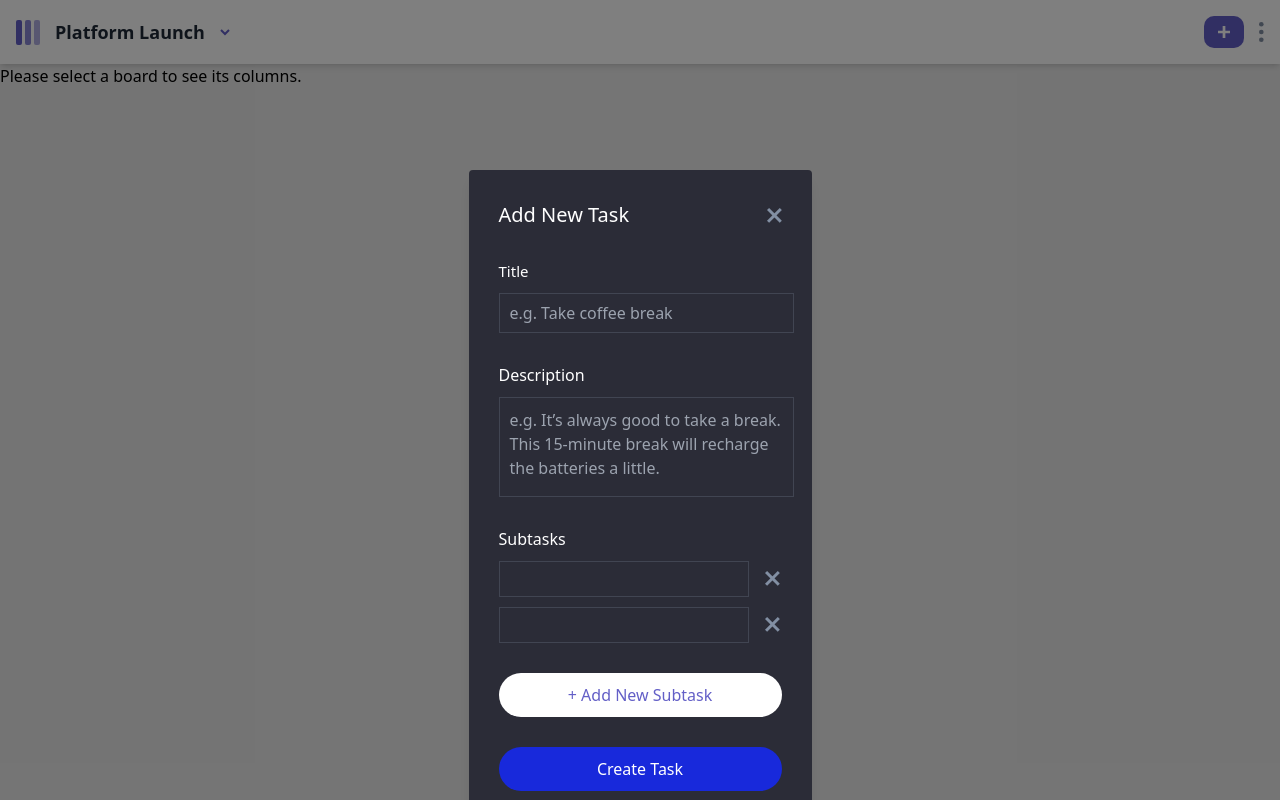
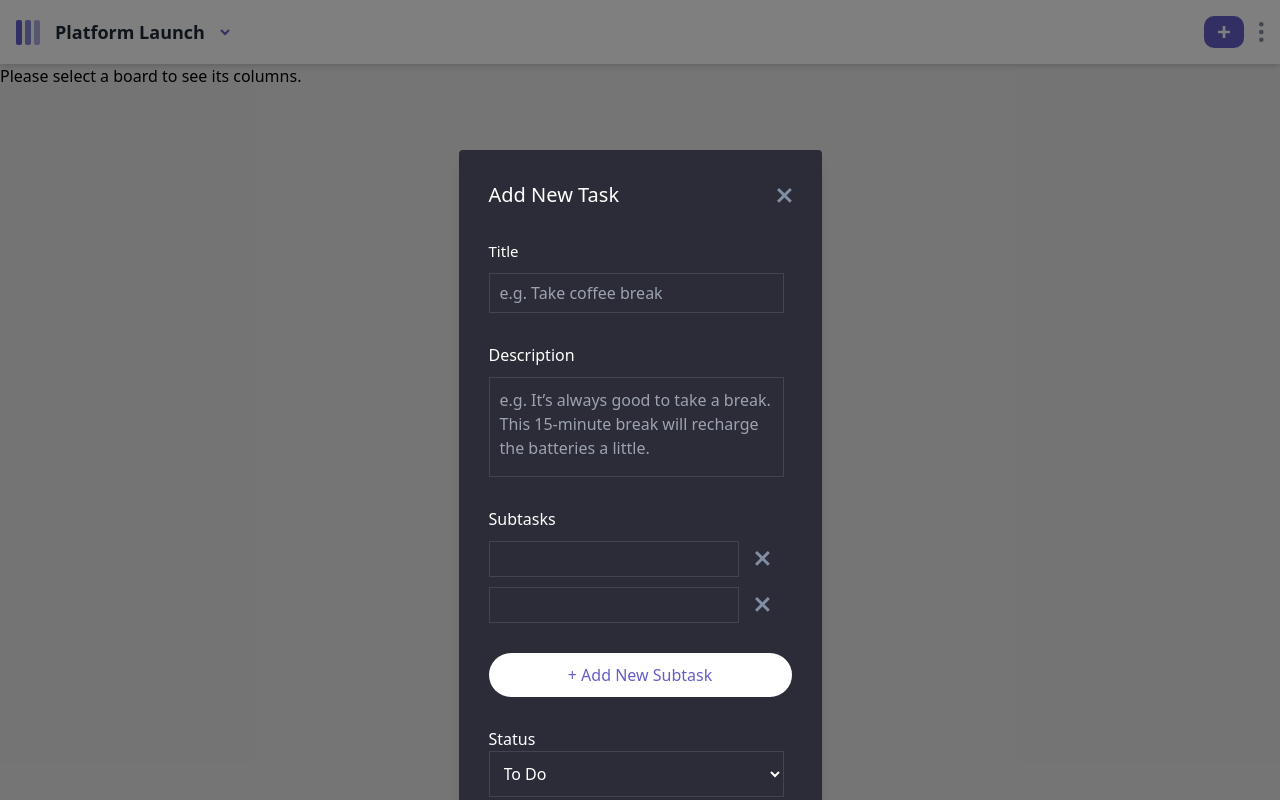
Before and after one commit to gia-grigalashvili/kanban-task-management-web-app, a React (Vite) app: page / in a window 1280 px wide. Both pictures are taken after a click on the element 1224 px from the left and 32 px from the top of the page. Built offline with nearby package versions, Linux system fonts and the light colour scheme.

Commit message:
make change colors

```diff
--- a/src/components/Header.tsx
+++ b/src/components/Header.tsx
@@ -101,7 +101,7 @@ export default function Header({ onSelectBoard }) {
 
       {showAddTaskForm && (
         <div className="fixed inset-0 flex items-center justify-center bg-black bg-opacity-50">
-          <div className="bg-[#2B2C37] flex flex-col mt-[200px] gap-[30px] text-white p-[30px] w-[343px] h-[660px] rounded shadow-lg relative overflow-y-auto">
+          <div className="bg-[#2B2C37] flex flex-col mt-[200px] gap-[30px] text-white p-[30px] w-[363px] h-[700px] rounded shadow-lg relative overflow-y-auto">
             {" "}
             {/* Add overflow-y-auto here */}
             <div className="flex items-center justify-between">
@@ -150,6 +150,14 @@ export default function Header({ onSelectBoard }) {
             <button className="bg-[#ffff] cursor-pointer p-[10px] rounded-[30px]">
               <h1 className="text-[#635FC7]">+ Add New Subtask</h1>
             </button>
+            <div>
+              <h1>Status</h1>
+              <select className="w-[295px]  h-[50px ] bg-[#b4acac] p-[10px] border bg-transparent border-[#828FA340] text-white">
+                <option value="todo">To Do</option>
+                <option value="doing">Doing</option>
+                <option value="done">Done</option>
+              </select>
+            </div>
             <button className="bg-[#1829db] cursor-pointer p-[10px] rounded-[30px]">
               Create Task
             </button>
--- a/src/components/Pages.tsx
+++ b/src/components/Pages.tsx
@@ -23,9 +23,24 @@ export default function Pages({ selectedBoard }) {
         {Array.isArray(columns) && columns.length > 0 ? (
           columns.map((column, columnIndex) => (
             <div key={columnIndex}>
-              <h2 className="font-semibold mb-4 text-lg">
-                {column.name} ({column.tasks?.length || 0})
-              </h2>
+              <div className="flex gap-[20px]  justify-center items-center ">
+                <div
+                  className="w-[15px] h-[15px] rounded-[50%]"
+                  style={{
+                    backgroundColor:
+                      column.name.toLowerCase() === "todo"
+                        ? "#49C4E5"
+                        : column.name.toLowerCase() === "done"
+                        ? "#67E2AE"
+                        : column.name.toLowerCase() === "doing"
+                        ? "#8471F2"
+                        : "#5a2d2d",
+                  }}
+                ></div>
+                <h2 className="font-semibold mb-4 text-lg">
+                  {column.name} ({column.tasks?.length || 0})
+                </h2>
+              </div>
 
               <div>
                 {Array.isArray(column.tasks) && column.tasks.length > 0 ? (
@@ -59,13 +74,26 @@ export default function Pages({ selectedBoard }) {
       </div>
 
       {/* Conditionally render the small div when showMessage is true */}
-      {/* {showMessage && (
-        <div className="fixed inset-0 flex items-center justify-center bg-black bg-opacity-50">
-          <div className="bg-[#fffff]">
-            <h1>hello</h1>
+      {showMessage && (
+        <div className="fixed inset-0 flex items-center  justify-center bg-black bg-opacity-50">
+          <div className="bg-[#FFFFFF] rounded  w-[343px] p-[15px] ">
+            <h1>Add New Board</h1>
+            <div className="flex flex-col gap-[10px]">
+              <h1 className="text-[15px]">Board Name</h1>
+              <input
+                className="w-[295px] h-[40px] p-[10px] border bg-transparent border-[#828FA340]"
+                type="text"
+              />
+            </div>
+            <div className="flex flex-col gap-[10px]">
+              <h1>Board Columns</h1>
+              <div>
+                <input type="text" />
+              </div>
+            </div>
           </div>
         </div>
-      )} */}
+      )}
     </div>
   );
 }
--- a/src/index.css
+++ b/src/index.css
@@ -2,6 +2,11 @@
 @tailwind components;
 @tailwind utilities;
 
+* {
+  margin: 0;
+  padding: 0;
+}
+
 body {
   background-color: rgba(233, 233, 233, 0.938);
 }
```
